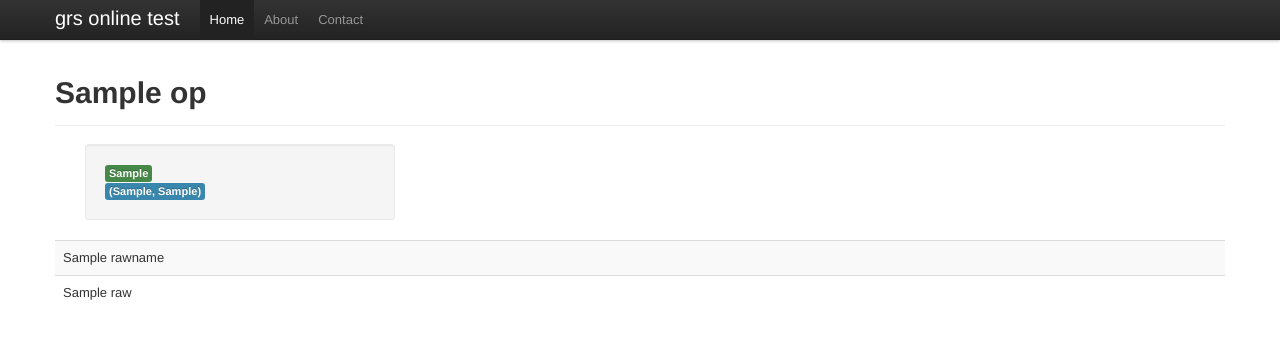
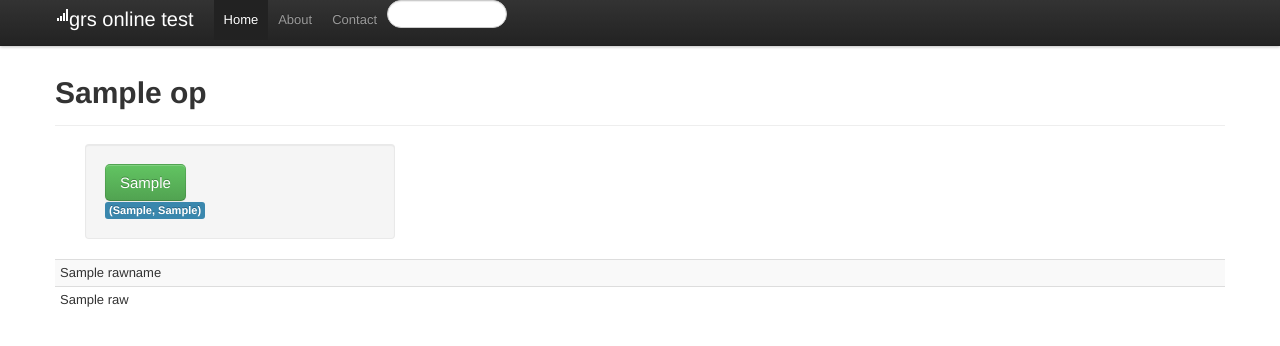
Before and after one commit to toomore/freezing-water-7912, a Flask app: template templates/grs.htm in a window 1280 px wide. Shown: the top 346 px of the page. Run offline with Flask 2, Linux system fonts and the light colour scheme; the template is opened without the code that fills it: most values are stand-ins (such as "Sample title", 1, 10 or a date in 2020).

Commit message:
Add search bar.

```diff
--- a/app.py
+++ b/app.py
@@ -2,22 +2,30 @@
 # -*- coding: utf-8 -*-
 import os
 #import newrelic.agent
-from flask import Flask, flash, url_for, render_template
+from flask import Flask, flash, url_for, render_template, request
 from grs import stock
 app = Flask(__name__)
 
-
-@app.route('/grs/<int:no>')
+@app.route('/grs/', defaults={'no':1201}, methods=['POST', 'GET'])
+@app.route('/grs/<int:no>', methods=['POST', 'GET'])
 def gg(no):
-    g = stock(no)
-    sno, name = g.info
-    op = {}
-    op['rawname'] = g.getRawRowsName
-    op['raw'] = g.raw
-    op['title'] = sno+name
-    op['op'] = [g.MA(3), g.MA(6), g.MA(18)]
-    return render_template('grs.htm', op = op)
-
+    if request.method == 'GET':
+        g = stock(no)
+        sno, name = g.info
+        op = {}
+        op['rawname'] = g.getRawRowsName
+        op['raw'] = g.raw
+        op['title'] = sno+name
+        op['op'] = [g.MA(3), g.MA(6), g.MA(18)]
+        return render_template('grs.htm', op = op)
+    else:
+        re = []
+        for i in dir(request):
+            re.append((i, getattr(request, i)))
+        op = ''
+        for v in re:
+            op += "{}<br><br>".format(v)
+        return str(op)
 
 @app.route('/')
 def hello():
--- a/templates/grs.htm
+++ b/templates/grs.htm
@@ -5,14 +5,14 @@
 </div>
     {% for i,p in op.op%}
         <div class="well span3">
-            <span class="label label-{% if p>0 %}important{% else %}success{% endif %}">{{ p|safe }}</span>
+            <button class="btn btn-large {% if p > 0 %}btn-danger{% else %}btn-success{% endif %}">{{ p|safe }}</button>
             <br>
             {% for p in i %}
                 <span class="label label-info">{{ p }}</span>
             {% endfor %}
         </div>
     {% endfor %}
-        <table class="table table-striped">
+        <table class="table table-striped table-condensed">
         <tr>{% for i in op.rawname%}<td>{{ i }}</td>{% endfor %}</tr>
         {% for i in op.raw %}
             <tr>{% for v in i %}<td>{{ v }}</td>{% endfor %}</tr>
--- a/templates/index.htm
+++ b/templates/index.htm
@@ -4,8 +4,8 @@
     <meta charset="utf-8">
     <title>{{ op.title }} - grs OnLine Test Page</title>
     <meta name="viewport" content="width=device-width, initial-scale=1.0">
-    <meta name="description" content="">
-    <meta name="author" content="">
+    <meta name="description" content="台灣股票資料線上擷取測試">
+    <meta name="author" content="Toomore Chiang">
 
     <!-- Le styles -->
     <link href="/static/css/bootstrap.css" rel="stylesheet">
@@ -34,12 +34,17 @@
             <span class="icon-bar"></span>
             <span class="icon-bar"></span>
           </a>
-          <a class="brand" href="#">grs online test</a>
+          <a class="brand" href="#"><i class="icon-signal icon-white"> </i>grs online test</a>
           <div class="nav-collapse">
             <ul class="nav">
               <li class="active"><a href="#">Home</a></li>
               <li><a href="http://pypi.python.org/pypi/grs">About</a></li>
               <li><a href="#contact">Contact</a></li>
+              <li>
+                <form class="form-search" method="POST" action="/grs/">
+                    <input name="no" type="text" class="input-small search-query">
+                </form>
+              </li>
             </ul>
           </div><!--/.nav-collapse -->
         </div>
```
